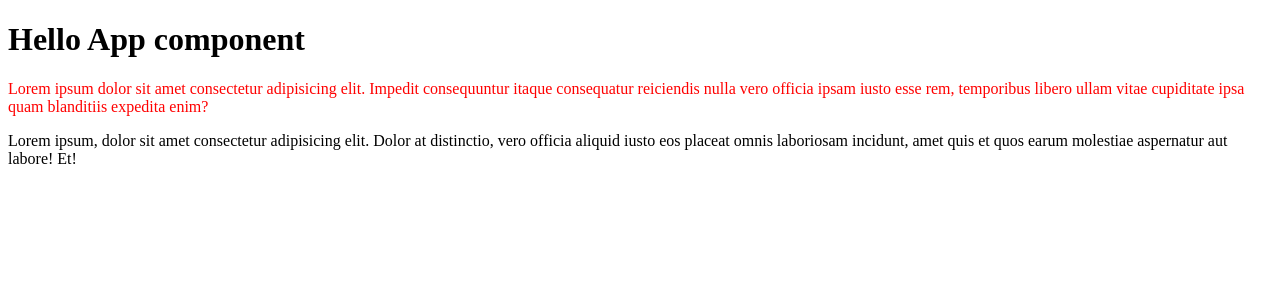
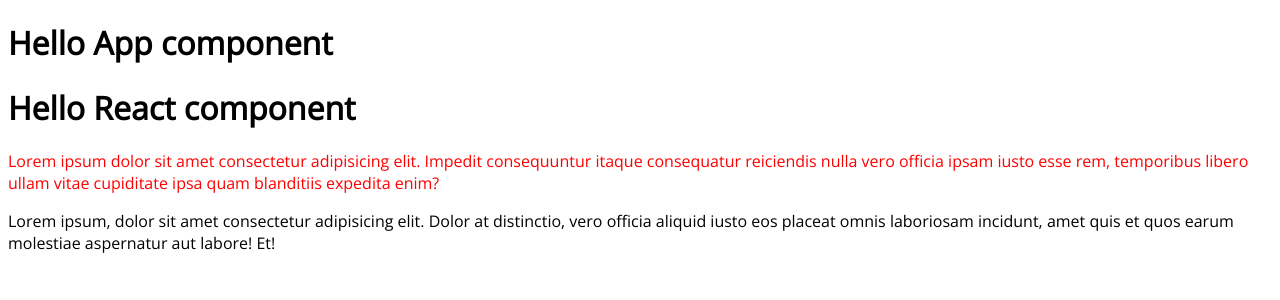
Before and after one commit to OleksiiPustilnyk/react-website-shop, a React (Create React App) app: page / in a window 1280 px wide. Shown: the top 300 px of the page. Built offline with nearby package versions, Linux system fonts and the light colour scheme.

Commit message:
added  props tite

```diff
--- a/public/index.html
+++ b/public/index.html
@@ -9,6 +9,13 @@
             name="description"
             content="Web site created using create-react-app"
         />
+
+        <link rel="preconnect" href="https://fonts.googleapis.com" />
+        <link rel="preconnect" href="https://fonts.gstatic.com" crossorigin />
+        <link
+            href="https://fonts.googleapis.com/css2?family=Open+Sans:wght@300&display=swap"
+            rel="stylesheet"
+        />
         <title>React App</title>
     </head>
     <body>
--- a/src/index.tsx
+++ b/src/index.tsx
@@ -25,8 +25,12 @@
 
 // Компоненти
 
-const Title = () => {
-    return <h1>Hello App component</h1>
+interface TitleProps {
+    title: string
+}
+
+const Title = (props: TitleProps) => {
+    return <h1>Hello {props.title} component</h1>
 }
 
 const Content = () => {
@@ -51,7 +55,8 @@
 const App = () => {
     return (
         <>
-            <Title />
+            <Title title="App" />
+            <Title title="React" />
             <Content />
         </>
     )
--- a/src/style.css
+++ b/src/style.css
@@ -1,3 +1,6 @@
 .red {
     color: red;
 }
+body {
+    font-family: 'Open Sans', sans-serif;
+}
```
Lines whose indentation alone changed are shown as unchanged.
